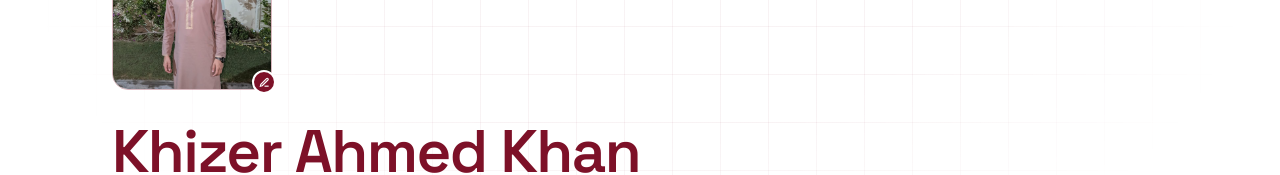
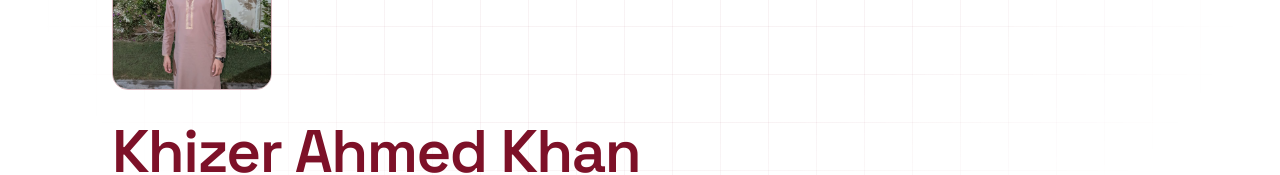
Before and after one commit to viahub-dev/khizerahmed, a Next.js app: page / in a window 1280 px wide. Shown: the part 327-502 px from the top of the page. Built offline with nearby package versions, Linux system fonts and the light colour scheme.

Commit message:
Removed profile edit icon

```diff
--- a/components/Hero.tsx
+++ b/components/Hero.tsx
@@ -29,15 +29,6 @@ export default function Hero() {
              className="h-full w-full object-cover"
             />
          </div>
-                  {/* This pencil badge is a placeholder for a future owner-only "change photo"
-                action once the private admin area exists. It is not functional yet and
-                should not be visible to public visitors in that future version. */}
-            <span className="absolute -bottom-1 -right-1 h-6 w-6 rounded-full bg-accent dark:bg-accent-dark text-white dark:text-bg-dark flex items-center justify-center border-2 border-bg dark:border-bg-dark">
-              <svg xmlns="http://www.w3.org/2000/svg" width="11" height="11" viewBox="0 0 24 24" fill="none" stroke="currentColor" strokeWidth="2.5">
-                <path d="M12 20h9" />
-                <path d="M16.5 3.5a2.12 2.12 0 0 1 3 3L7 19l-4 1 1-4Z" />
-              </svg>
-            </span>
           </div>
         </div>
 
```
